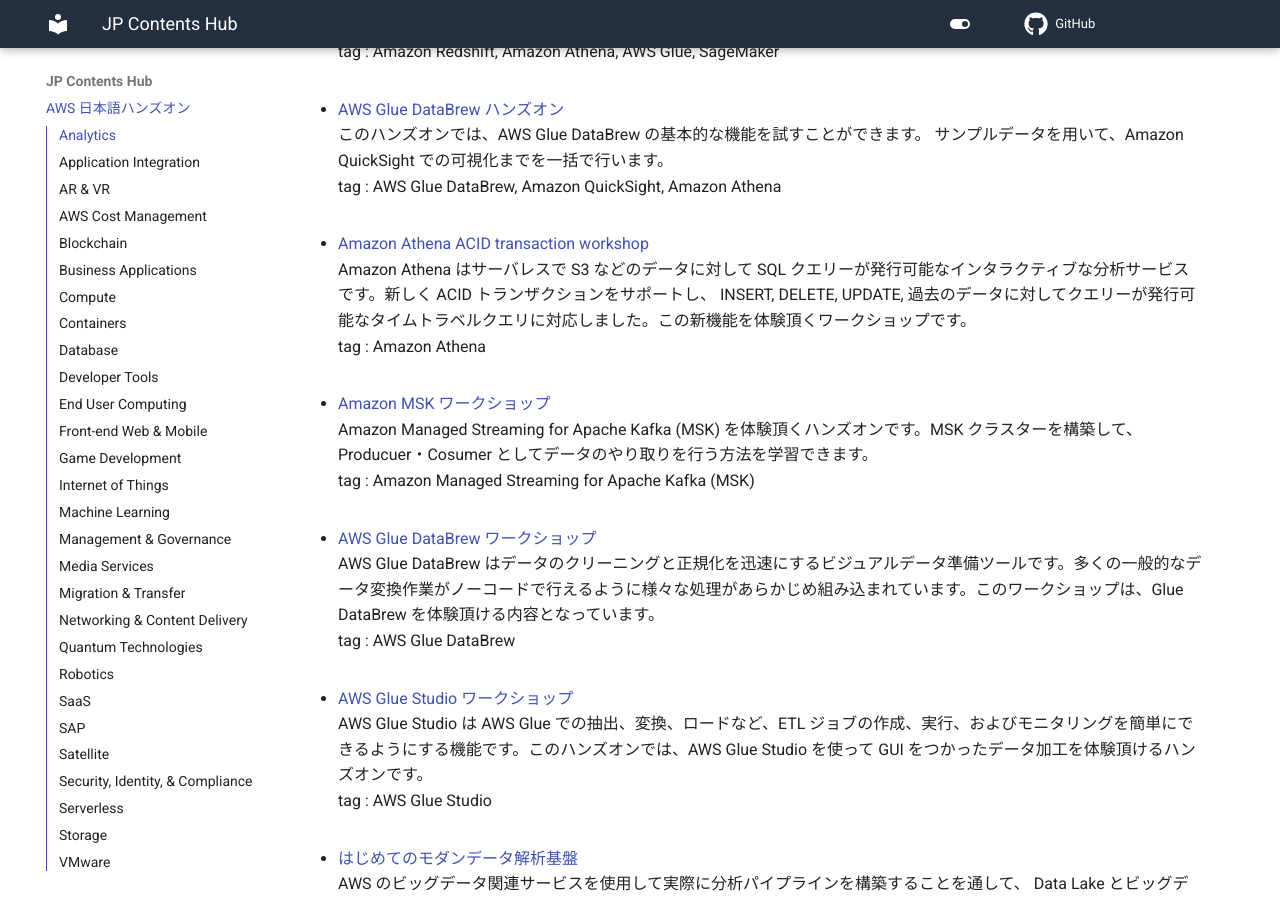
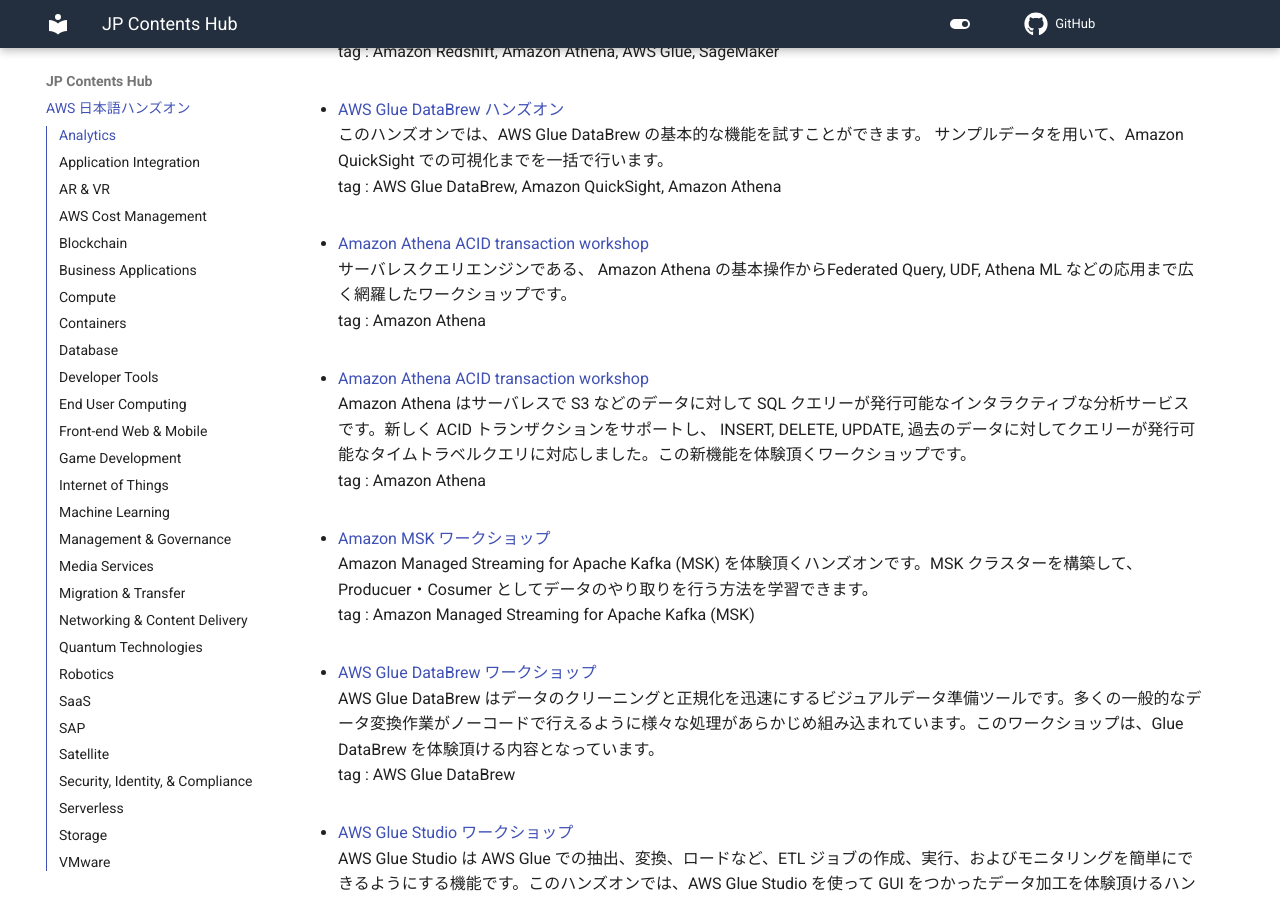
Before and after one commit to aws-samples/jp-contents-hub, an MkDocs documentation site: the page built from content/index.md, in a window 1280 px wide and 900 px high, scrolled down 2163 px. Built offline with MkDocs 1.6.1 and Material for MkDocs 9.7.7, drawn with Linux system fonts in a browser that asks for light colours; comment, search, counter and statistics services are not loaded.

Commit message:
Update index.md
Amazon Athena Workshopの追記

```diff
--- a/content/index.md
+++ b/content/index.md
@@ -62,6 +62,10 @@
 - <a href="https://dcj71ciaiav4i.cloudfront.net/322031A0-7CA9-11EB-8D02-B70DEDD8DFCB/" target="_blank" onclick="sendClickCount()" onauxclick="sendClickCount()">AWS Glue DataBrew ハンズオン</a>
 このハンズオンでは、AWS Glue DataBrew の基本的な機能を試すことができます。 サンプルデータを用いて、Amazon QuickSight での可視化までを一括で行います。
 tag : AWS Glue DataBrew, Amazon QuickSight, Amazon Athena
+
+- <a href="https://catalog.us-east-1.prod.workshops.aws/workshops/9981f1a1-abdc-49b5-8387-cb01d238bb78/ja-JP" target="_blank" onclick="sendClickCount()" onauxclick="sendClickCount()">Amazon Athena ACID transaction workshop</a>
+サーバレスクエリエンジンである、 Amazon Athena の基本操作からFederated Query, UDF, Athena ML などの応用まで広く網羅したワークショップです。
+tag : Amazon Athena
 
 - <a href="https://github.com/harunobukameda/Amazon-Athena-ACID-transcation/blob/main/Amazon%20Athena%20ACID%20transaction%20workshop.pdf" target="_blank" onclick="sendClickCount()" onauxclick="sendClickCount()">Amazon Athena ACID transaction workshop</a>
 Amazon Athena はサーバレスで S3 などのデータに対して SQL クエリーが発行可能なインタラクティブな分析サービスです。新しく ACID トランザクションをサポートし、 INSERT, DELETE, UPDATE, 過去のデータに対してクエリーが発行可能なタイムトラベルクエリに対応しました。この新機能を体験頂くワークショップです。
```
